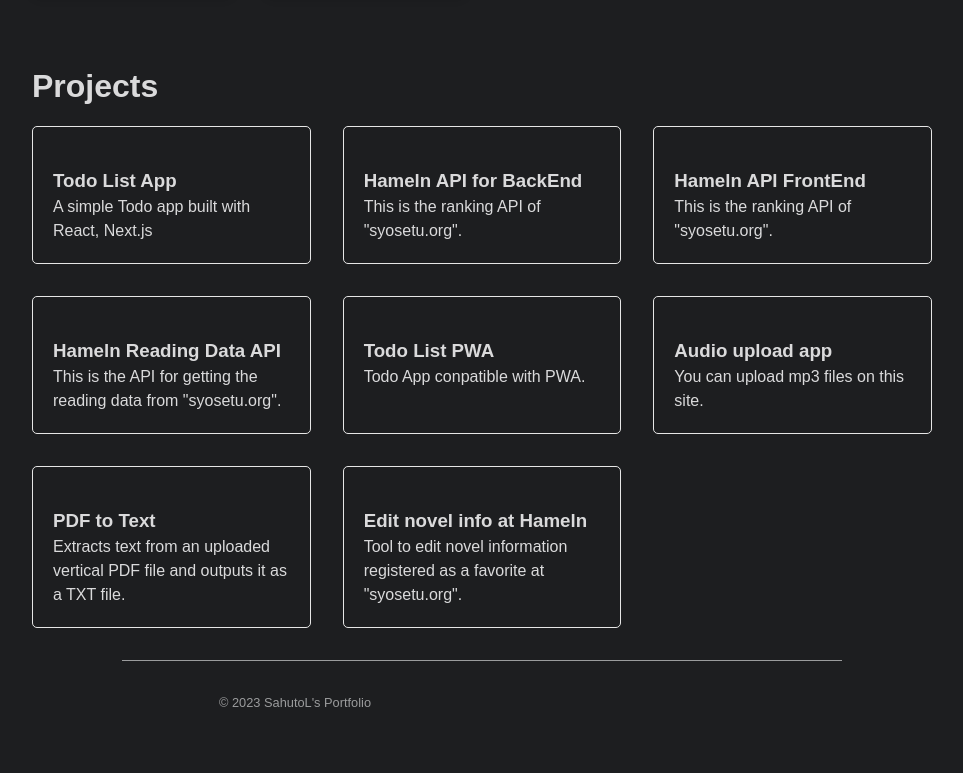
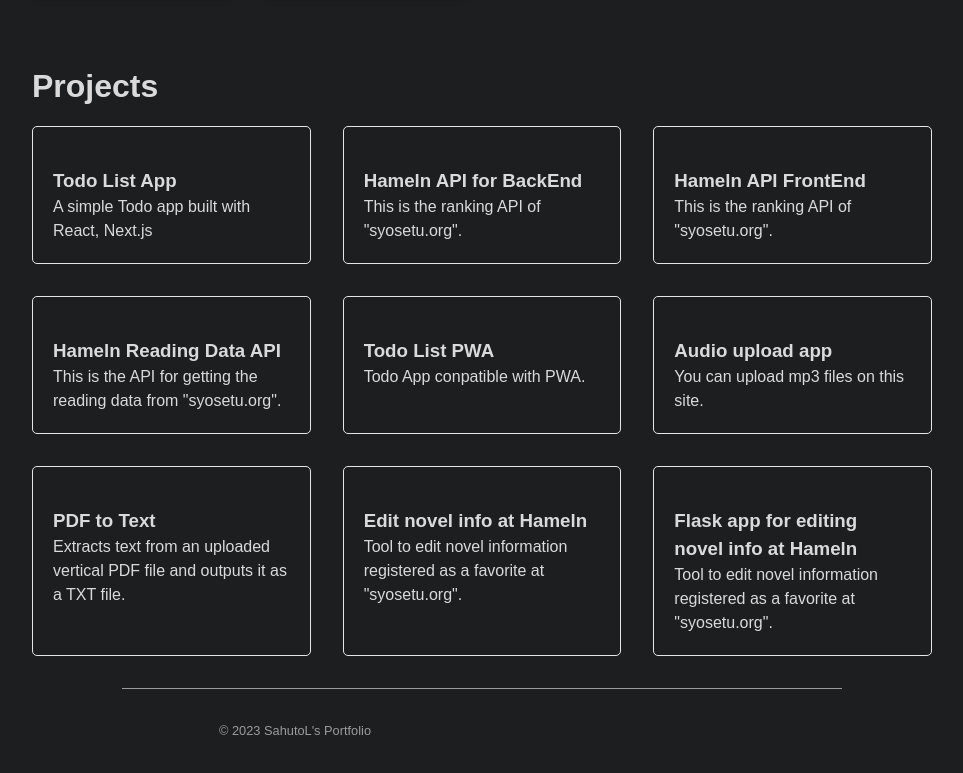
Before and after one commit to SahutoL/portfolio, a Next.js app: page / in a window 1280 px wide. Shown: the part 314-1087 px from the top of the page, without its empty margins (158-1121 px from the left). Before the commit the page ends 1058 px from the top, so only its background shows below. Built offline with nearby package versions, Linux system fonts and the light colour scheme.

Commit message:
Update data.js

```diff
--- a/src/components/data.js
+++ b/src/components/data.js
@@ -66,11 +66,19 @@
         siteUrl: 'https://pdf-to-txt-49ny.onrender.com'
     },
     {
-        id: 8,
+        id: 9,
         title: 'Edit novel info at Hameln',
         description:
           'Tool to edit novel information registered as a favorite at "syosetu.org".',
         gitHubLink: 'https://github.com/SahutoL/edit_novel_info',
         siteUrl: 'https://github.com/SahutoL/edit_novel_info'
     },
+    {
+        id: 9,
+        title: 'Flask app for editing novel info at Hameln',
+        description:
+          'Tool to edit novel information registered as a favorite at "syosetu.org".',
+        gitHubLink: 'https://github.com/SahutoL/flask-edit-hameln-novel',
+        siteUrl: 'https://github.com/SahutoL/flask-edit-hameln-novel'
+    },
   ];
```
